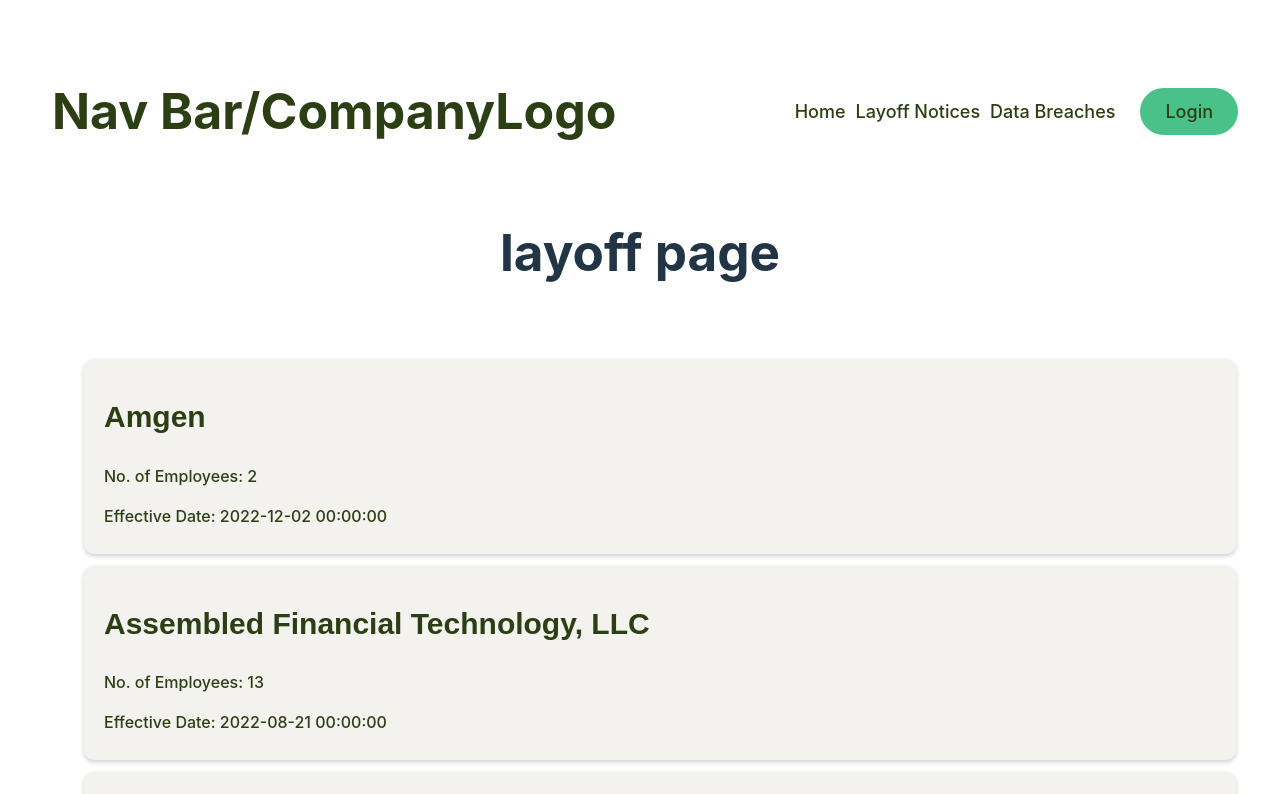
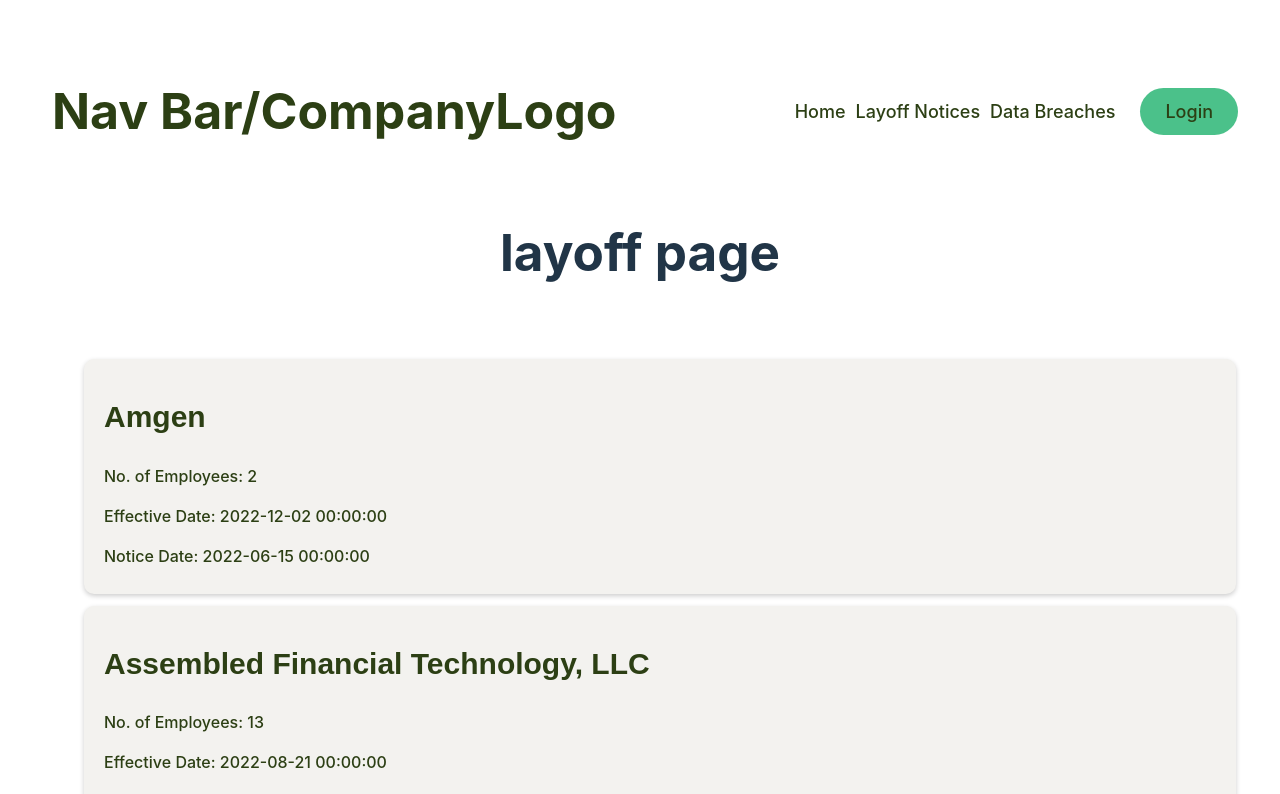
Before and after one commit to JakeGerber/LA_Hacks_2023, a React (Vite) app: page /layoff in a window 1280 px wide. Shown: the top 794 px of the page. Built offline with nearby package versions, Linux system fonts and the light colour scheme.

Commit message:
Add notice date to card

```diff
--- a/src/components/Card.jsx
+++ b/src/components/Card.jsx
@@ -7,7 +7,7 @@
               <h2>{data.company}</h2>
               <p>No. of Employees: {data.noofemployees}</p>
               <p>Effective Date: {data.effectivedate}</p>
-
+              <p>Notice Date: {data.noticedate}</p>
             </div>
     );
   };
```
